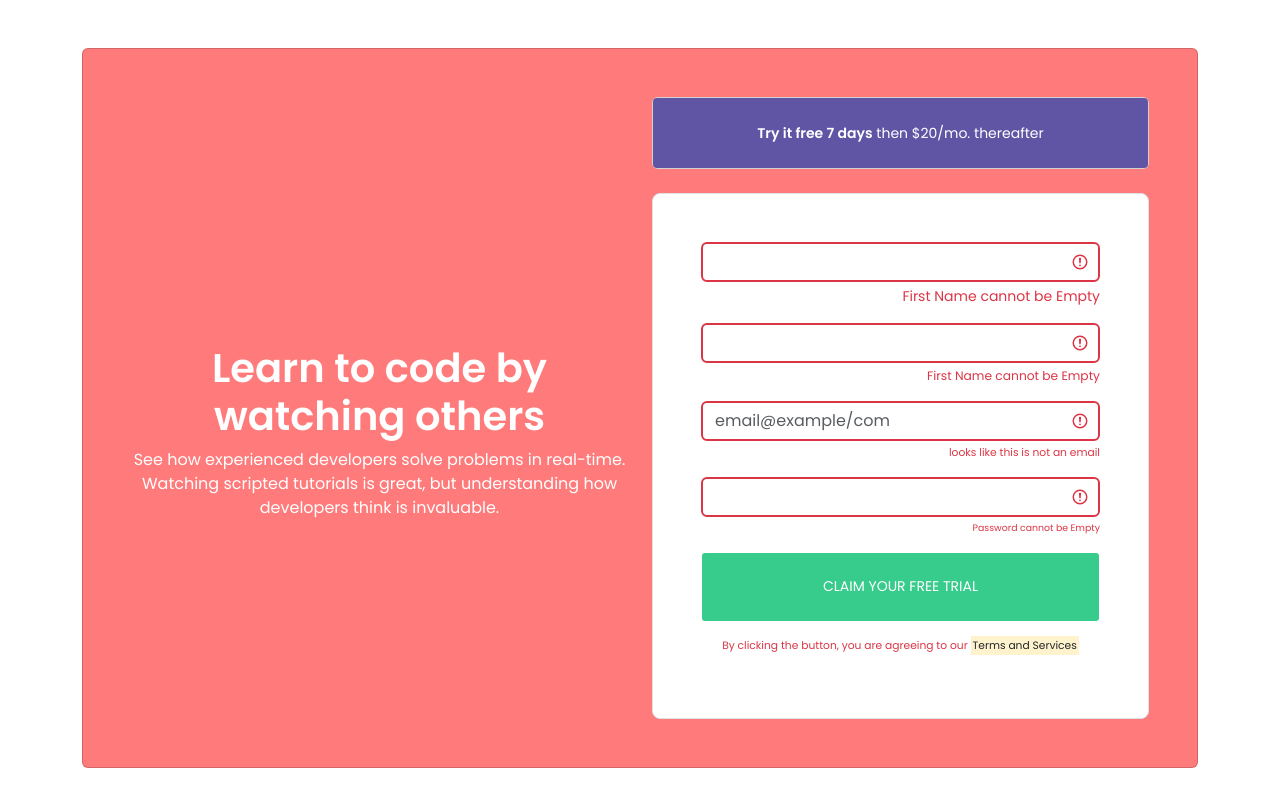
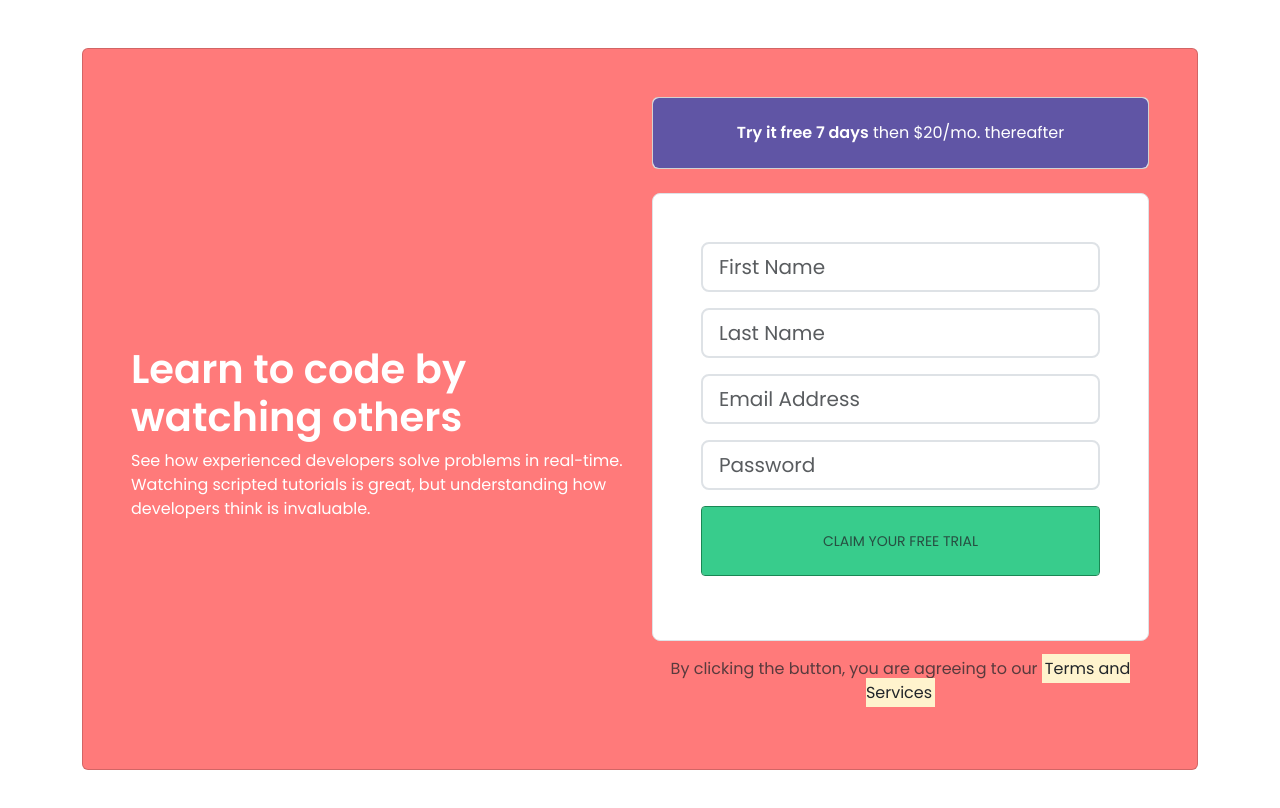
Before and after one commit to namaganda-esther/intro-component-with-signup-form-challenge, a plain HTML site: page index.html in a window 1280 px wide. Drawn offline with nearby package versions, Linux system fonts and the light colour scheme.

Commit message:
Add files via upload

```diff
--- a/index.html
+++ b/index.html
@@ -13,7 +13,7 @@
     <div class="container my-5">
         <div class="card text-center my-5 p-5" style="background-color: hsl(0, 100%, 74%);">
             <div class="row">
-                <div class="col-md-6 pt-5 text-white" id="content">
+                <div class="col-md-6 pt-5 text-white text-start" id="content">
                     <h1 class="card-text">Learn to code by watching others</h1>
                     <p class="card-text">See how experienced developers solve problems
                         in real-time. Watching scripted tutorials is
@@ -23,30 +23,24 @@
                 </div>
                 <div class="col-md-6">
                     <div class="card mb-4">
-                        <button class="btn btn-sm text-white"><strong>Try it free 7 days</strong> then $20/mo. thereafter</button>
+                        <button class="btn text-white"><strong>Try it free 7 days</strong> then $20/mo. thereafter</button>
                     </div>
-                    <div class="card p-5 border border-1 rounded-3">
+                    <div class="card p-5 border border-1 rounded-3 text-muted">
                         <form action="">
-                            <input type="text" class="form-control is-invalid border-2" id="fname" aria-describedby="fnameFeedback" required>
-                            <div id="fnameFeedback" class="invalid-feedback">
-                            <p class="text-end">First Name cannot be Empty</p>
+                            <input type="text" class="form-control form-control-lg border-2 mb-3 text-muted" id="fname" placeholder="First Name" required>
 
-                            <input type="text" class="form-control is-invalid border-2" id="lname" aria-describedby="lnameFeedback" required>
-                            <div id="lnameFeedback" class="invalid-feedback">
-                            <p class="text-end">First Name cannot be Empty</p>
+                            <input type="text" class="form-control form-control-lg border-2 mb-3 text-muted" id="lname" placeholder="Last Name" required>
 
-                            <input type="email" class="form-control is-invalid border-2" id="email" aria-describedby="emailFeedback" placeholder="email@example/com" required>
-                            <div id="emailFeedback" class="invalid-feedback">
-                            <p class="text-end">looks like this is not an email</p>
 
-                            <input type="password" class="form-control is-invalid border-2" id="password" aria-describedby="passwordFeedback" required>
-                            <div id="passwordFeedback" class="invalid-feedback">
-                            <p class="text-end">Password cannot be Empty</p>
+                            <input type="email" class="form-control form-control-lg border-2 mb-3 text-muted" id="email" placeholder="Email Address" required>
 
-                            <button class="btn btn-sm form-control text-white" id="sub-button" type="submit">CLAIM YOUR FREE TRIAL</button>
+
+                            <input type="password" class="form-control form-control-lg border-2 mb-3 text-muted" id="password" placeholder="Password" required>
+
+                            <button class="btn btn-success btn-sm form-control mb-3 text-muted" id="sub-button" type="submit">CLAIM YOUR FREE TRIAL</button>
                         </form>
                     </div>
-                    <p class="text-center mt-3">By clicking the button, you are agreeing to our <mark>Terms and Services</mark></p>
+                    <p class="text-center text-muted mt-3">By clicking the button, you are agreeing to our <mark>Terms and Services</mark></p>
 
                 </div>
             </div>
```
